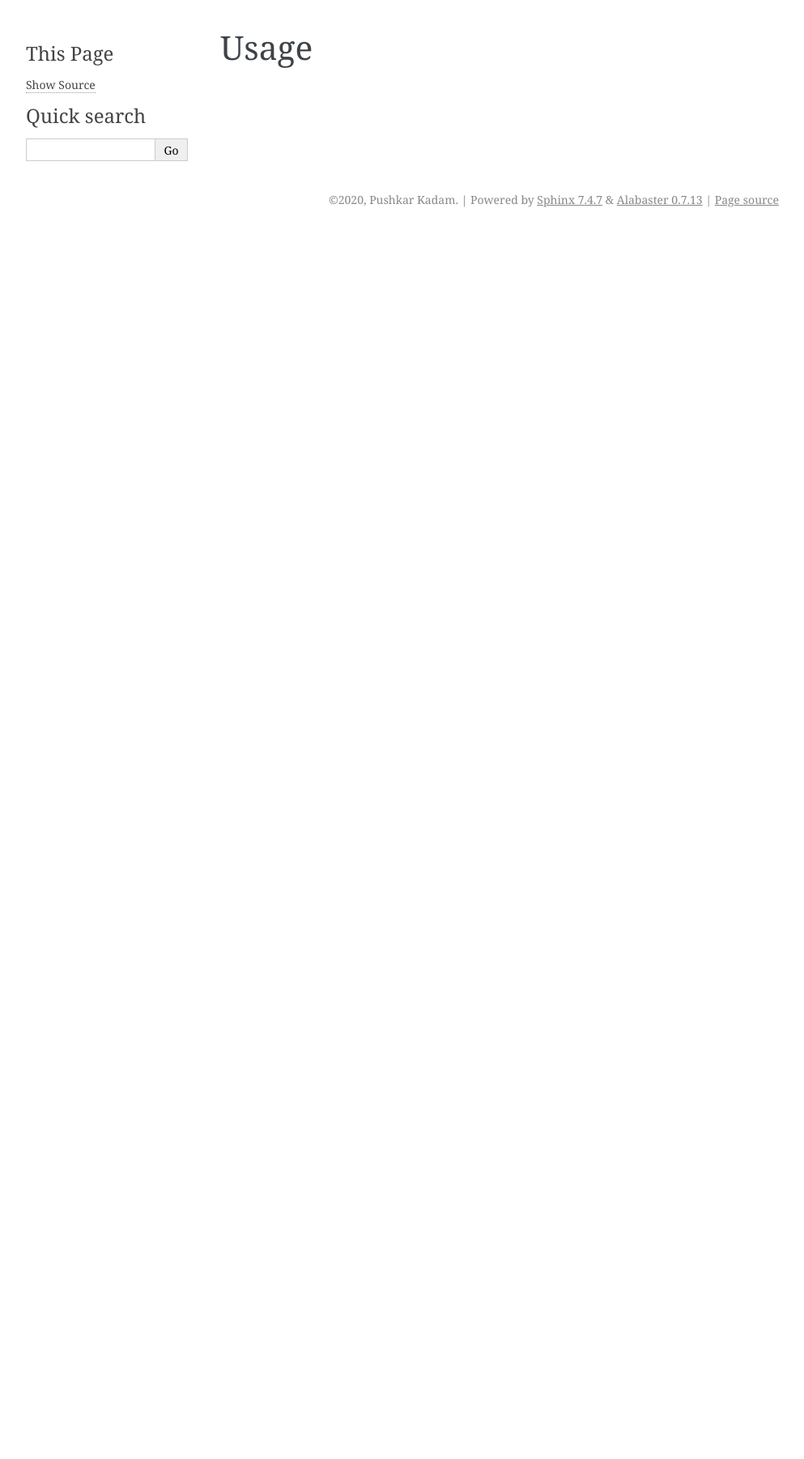
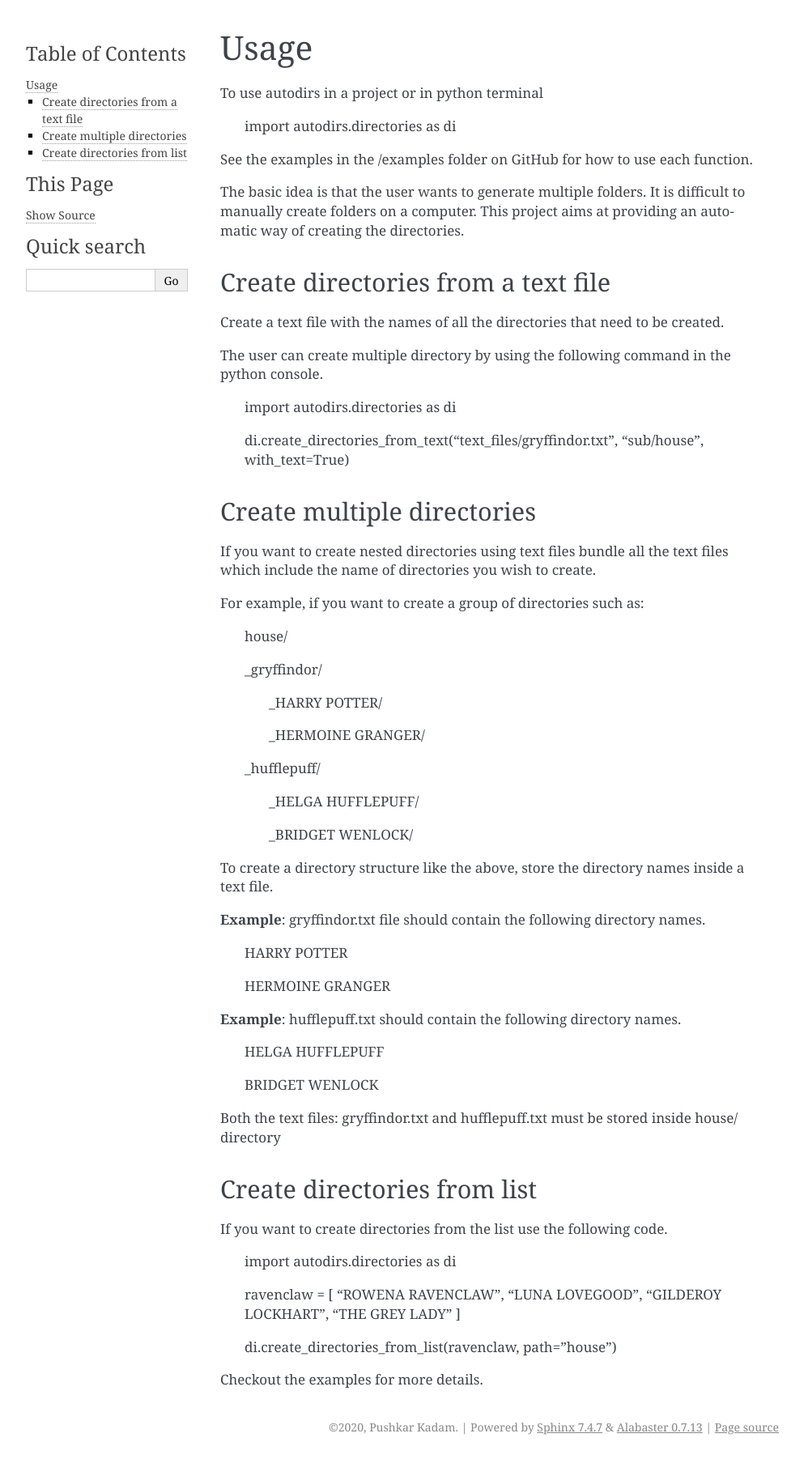
Before and after one commit to pushkarkadam/autodirs, a Sphinx documentation site: the page built from docs/source/usage.rst, in a window 1280 px wide. Shown: the whole page at 81% size, without its empty margins (148-1141 px from the left). Built offline with Sphinx 7.4.7, drawn with Linux system fonts in a browser that asks for light colours; before the commit the page ends 900 px from its top, so only the background shows below that.

Commit message:
usage documentation complete.

```diff
--- a/docs/source/usage.rst
+++ b/docs/source/usage.rst
@@ -1,3 +1,81 @@
 =====
 Usage
 =====
+
+To use autodirs in a project or in python terminal
+
+    import autodirs.directories as di
+
+See the examples in the /examples folder on GitHub for how to use each function.
+
+The basic idea is that the user wants to generate multiple folders.
+It is difficult to manually create folders on a computer.
+This project aims at providing an automatic way of creating the directories.
+
+Create directories from a text file
+^^^^^^^^^^^^^^^^^^^^^^^^^^^^^^^^^^^
+
+Create a text file with the names of all the directories that need to be created.
+
+The user can create multiple directory by using the following command in the python console.
+
+    import autodirs.directories as di
+
+    di.create_directories_from_text("text_files/gryffindor.txt", "sub/house", with_text=True)
+
+
+Create multiple directories
+^^^^^^^^^^^^^^^^^^^^^^^^^^^
+
+If you want to create nested directories using text files bundle all the text files which include the name of directories you wish to create.
+
+For example, if you want to create a group of directories such as:
+
+    house/
+
+    _gryffindor/
+
+        _HARRY POTTER/
+
+        _HERMOINE GRANGER/
+
+    _hufflepuff/
+
+        _HELGA HUFFLEPUFF/
+
+        _BRIDGET WENLOCK/
+
+To create a directory structure like the above, store the directory names inside a text file.
+
+**Example**: gryffindor.txt file should contain the following directory names.
+
+    HARRY POTTER
+
+    HERMOINE GRANGER
+
+**Example**: hufflepuff.txt should contain the following directory names.
+
+    HELGA HUFFLEPUFF
+
+    BRIDGET WENLOCK
+
+Both the text files: gryffindor.txt and hufflepuff.txt must be stored inside house/ directory
+
+
+Create directories from list
+^^^^^^^^^^^^^^^^^^^^^^^^^^^^
+
+If you want to create directories from the list use the following code.
+
+    import autodirs.directories as di
+
+    ravenclaw = [
+    "ROWENA RAVENCLAW",
+    "LUNA LOVEGOOD",
+    "GILDEROY LOCKHART",
+    "THE GREY LADY"
+    ]
+
+    di.create_directories_from_list(ravenclaw, path="house")
+
+Checkout the examples for more details.
```
